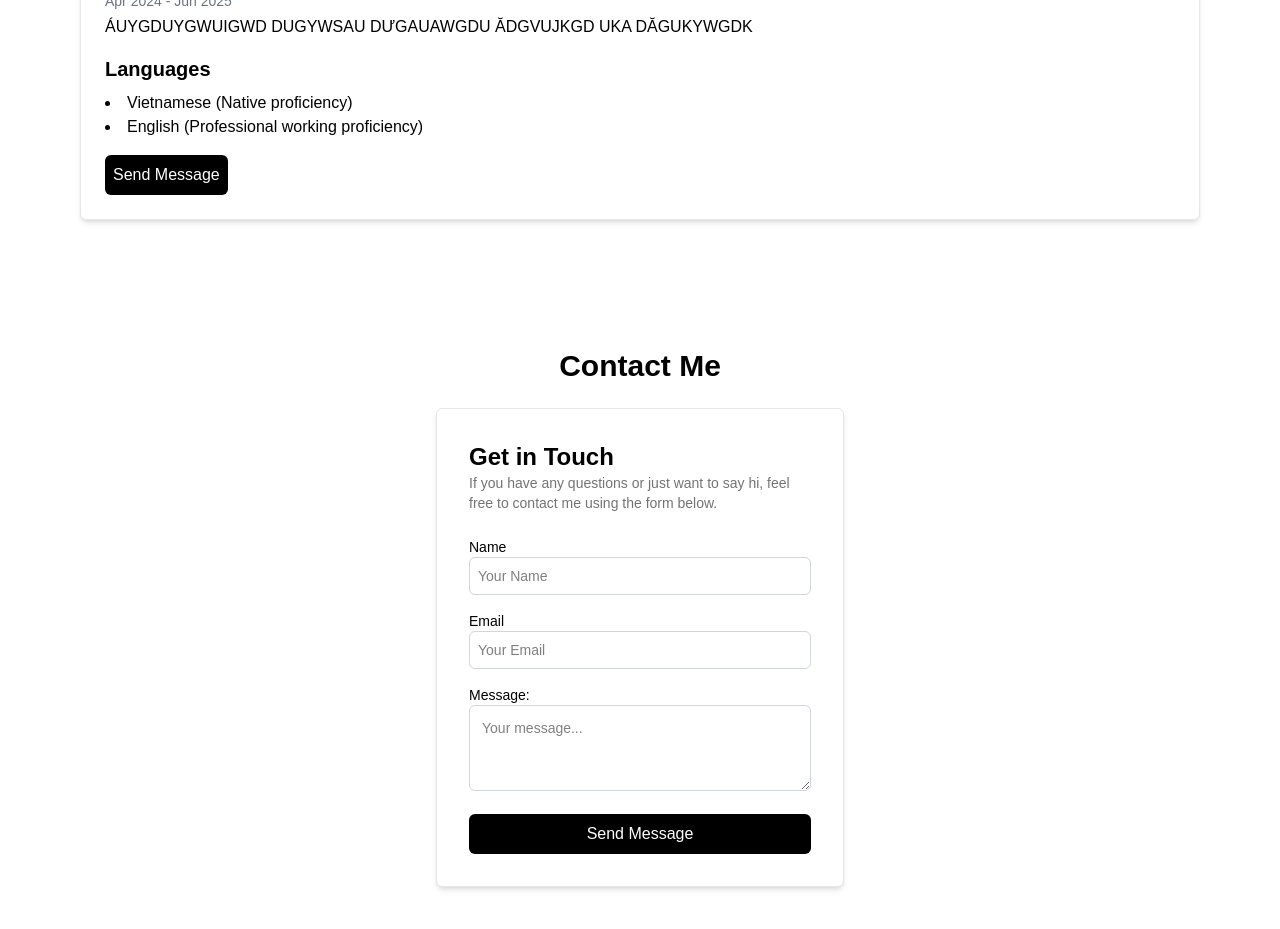
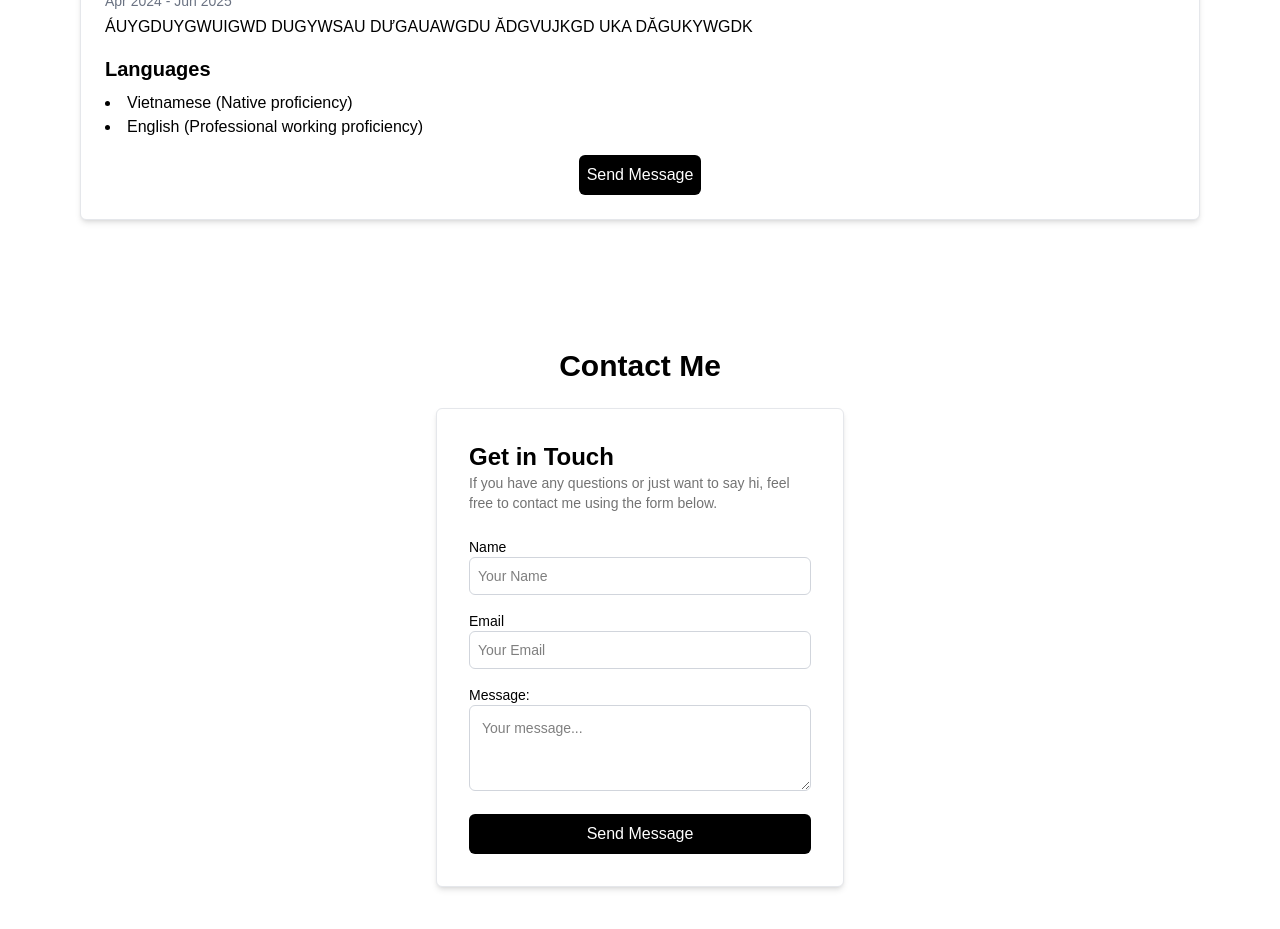
Before and after one commit to PhamH1eu/portfolio, a Next.js app: page / in a window 1280 px wide. Shown: the part 1540-2469 px from the top of the page. Built offline with nearby package versions, Linux system fonts and the light colour scheme.

Commit message:
Center button

```diff
--- a/src/components/Resume.tsx
+++ b/src/components/Resume.tsx
@@ -137,12 +137,14 @@
         <h2 className="text-xl font-semibold text-secondary mt-4">Languages</h2>
         <Languages />
 
-        <button
+        <div className="w-full text-center">
+          <button
             type="submit"
             className="bg-black text-white w-auto p-2 mt-4 rounded-md hover:bg-gray-800 transition-colors duration-300 cursor-pointer"
           >
             Send Message
           </button>
+        </div>
       </Card>
     </section>
   );
```
